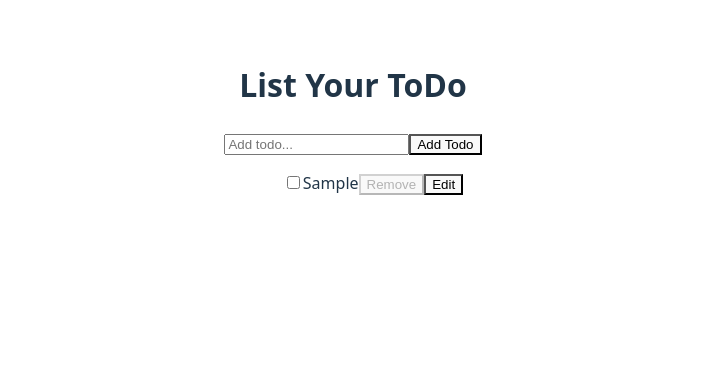
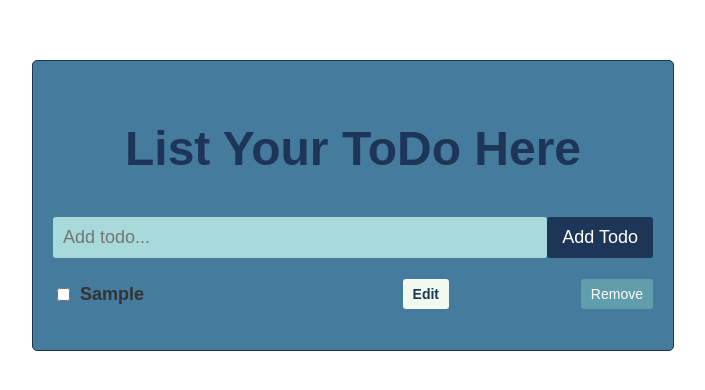
Before and after one commit to 1001hadi/reducer-lab, a React (Vite) app: page / in a window 1280 px wide. Both pictures are taken after typing "Sample" into the empty fields and a click on the button "Add Todo". Shown: the top 390 px of the page, without its empty margins (287-992 px from the left). Built offline with nearby package versions, Linux system fonts and the light colour scheme.

Commit message:
style added to app.css

```diff
--- a/src/App.css
+++ b/src/App.css
@@ -5,6 +5,131 @@
   text-align: center;
 }
 
+.container {
+  font-family: sans-serif;
+  max-width: 600px;
+  margin: 20px auto;
+  padding: 20px;
+  border: 1px solid #1d3557;
+  border-radius: 5px;
+  background-color: #457b9d;
+}
+
+h1 {
+  color: #1d3557;
+  font-weight: bold;
+  font-size: 3rem;
+}
+
+form {
+  display: flex;
+  margin-bottom: 15px;
+}
+
+input[type="text"] {
+  flex-grow: 1;
+  background-color: #a8dadc;
+  color: #000;
+  padding: 10px;
+  border: none;
+  border-radius: 3px;
+  font-size: 18px;
+}
+
+button[type="submit"] {
+  padding: 10px 15px;
+  background-color: #1d3557;
+  color: white;
+  border: none;
+  border-radius: 3px;
+  cursor: pointer;
+  font-size: 18px;
+}
+
+button[type="submit"]:hover {
+  background-color: #102749;
+}
+
+ul {
+  list-style: none;
+  padding: 0;
+}
+
 li {
-  list-style: none;
+  display: flex;
+  align-items: center;
+  justify-content: space-between;
+  padding: 5px 0;
+  border-bottom: 1px solid #898787;
+  color: #333;
+  font-weight: bold;
 }
+
+li:last-child {
+  border-bottom: none;
+}
+
+.todo-left {
+  display: flex;
+  align-items: center;
+}
+
+input[type="checkbox"] {
+  margin-right: 10px;
+  cursor: pointer;
+}
+
+.todo-left span {
+  font-size: 18px;
+}
+
+.todo-left span.complete {
+  text-decoration: line-through;
+  color: #777;
+}
+
+.todo-right button,
+li > button {
+  padding: 7px 10px;
+  margin-left: 5px;
+  border: none;
+  border-radius: 3px;
+  cursor: pointer;
+  font-size: 14px;
+}
+
+/* Edit btn */
+li > button:first-of-type {
+  background-color: #f1faee;
+  color: #1d3557;
+  font-weight: bold;
+}
+
+li > button:first-of-type:hover {
+  background-color: #d0d5cf;
+}
+
+/* Delete btn */
+li > button:last-of-type {
+  background-color: #93141f;
+  color: white;
+}
+
+li > button:last-of-type:hover {
+  background-color: #b40a04;
+}
+
+li > button:disabled {
+  background-color: #619eab;
+  cursor: not-allowed;
+}
+
+/* update field */
+li > input[type="text"] {
+  flex-grow: 1;
+  padding: 8px;
+  border: 1px solid #ddd;
+  border-radius: 3px;
+  font-size: 16px;
+  margin-right: 8px;
+}
--- a/src/components/Header.jsx
+++ b/src/components/Header.jsx
@@ -1,3 +1,4 @@
+import "../App.css";
 export const Header = () => {
-  return <h1>List Your ToDo</h1>;
+  return <h1>List Your ToDo Here</h1>;
 };
--- a/src/components/TodoForm.jsx
+++ b/src/components/TodoForm.jsx
@@ -20,6 +20,7 @@ const TodoForm = ({ onAddTodo }) => {
             setTodo(e.target.value);
           }}
           placeholder="Add todo..."
+          maxLength="50"
         />
         <button type="submit">Add Todo</button>
       </form>
--- a/src/components/TodosList.jsx
+++ b/src/components/TodosList.jsx
@@ -27,19 +27,20 @@ const TodosList = ({ todo, dispatch }) => {
           <button onClick={handleSave}>Save</button>
         </>
       ) : (
-        <>
+        <div className="todo-left">
           <input
             type="checkbox"
             checked={todo?.complete || false}
             onChange={handleToggle}
           />
           <span>{todo?.text}</span>
-          <button disabled={!todo?.complete} onClick={handleDelete}>
-            Remove
-          </button>
-          <button onClick={handleEdit}>Edit</button>
-        </>
+        </div>
       )}
+      <div className="todo-right"></div>
+      <button onClick={handleEdit}>Edit</button>
+      <button disabled={!todo?.complete} onClick={handleDelete}>
+        Remove
+      </button>
     </li>
   );
 };
```
